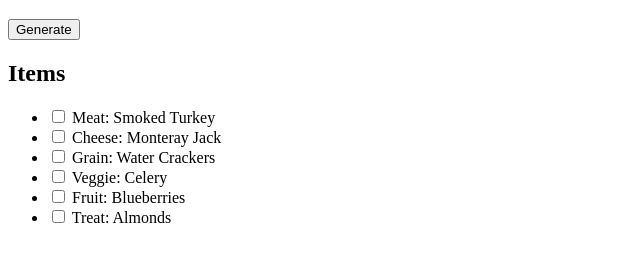
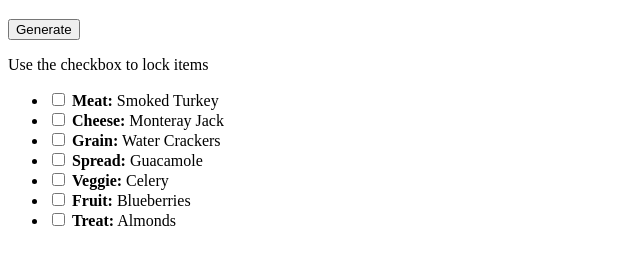
Before and after one commit to darnocer/lunch, a website: page index.html in a window 1280 px wide. Both pictures are taken after a click on the button "Generate". Shown: the part 61-326 px from the top of the page, without its empty margins (0-640 px from the left). Drawn offline with Linux system fonts and the light colour scheme.

Commit message:
add spread item

```diff
--- a/data.json
+++ b/data.json
@@ -18,7 +18,7 @@
   },
   "grain": {
     "items": ["buttery crackers", "water crackers", "pita chips", "crostini"],
-    "include": false
+    "include": true
   },
   "meat": {
     "items": ["pepperoni", "ham", "smoked turkey", "salami"],
@@ -26,7 +26,7 @@
   },
   "cheese": {
     "items": ["brie", "cheddar", "gouda", "monteray jack", "harvati"],
-    "include": false
+    "include": true
   },
   "spread": {
     "items": [
@@ -37,7 +37,7 @@
       "guacamole",
       "cheese spread"
     ],
-    "include": false
+    "include": true
   },
   "treat": {
     "items": [
@@ -56,6 +56,6 @@
       "Peanut Butter Cup",
       "Granola Bites"
     ],
-    "include": false
+    "include": true
   }
 }
--- a/index.html
+++ b/index.html
@@ -9,30 +9,34 @@
   <body>
     <h1>What's for lunch?</h1>
     <button id="generate-btn">Generate</button>
-    <h2>Items</h2>
+    <p>Use the checkbox to lock items</p>
     <ul id="items">
       <li id="meat">
-        <input type="checkbox" id="meat-lock" /> Meat:
+        <input type="checkbox" id="meat-lock" /> <strong>Meat:</strong>
         <span class="generatedItem" id="meat-item"></span>
       </li>
       <li id="cheese">
-        <input type="checkbox" id="cheese-lock" /> Cheese:
+        <input type="checkbox" id="cheese-lock" /> <strong>Cheese:</strong>
         <span class="generatedItem" id="cheese-item"></span>
       </li>
       <li id="grains">
-        <input type="checkbox" id="grain-lock" /> Grain:
+        <input type="checkbox" id="grain-lock" /> <strong>Grain:</strong>
         <span class="generatedItem" id="grain-item"></span>
       </li>
+      <li id="spread">
+        <input type="checkbox" id="spread-lock" /> <strong>Spread:</strong>
+        <span class="generatedItem" id="spread-item"></span>
+      </li>
       <li id="veggie">
-        <input type="checkbox" id="veggie-lock" /> Veggie:
+        <input type="checkbox" id="veggie-lock" /> <strong>Veggie:</strong>
         <span class="generatedItem" id="veggie-item"></span>
       </li>
       <li id="fruit">
-        <input type="checkbox" id="fruit-lock" /> Fruit:
+        <input type="checkbox" id="fruit-lock" /> <strong>Fruit:</strong>
         <span class="generatedItem" id="fruit-item"></span>
       </li>
       <li id="treat">
-        <input type="checkbox" id="treat-lock" /> Treat:
+        <input type="checkbox" id="treat-lock" /> <strong>Treat:</strong>
         <span class="generatedItem" id="treat-item"></span>
       </li>
     </ul>
--- a/index.js
+++ b/index.js
@@ -5,6 +5,7 @@ document.addEventListener("DOMContentLoaded", (event) => {
   let grainItemSelect = document.querySelector("#grain-item");
   let cheeseItemSelect = document.querySelector("#cheese-item");
   let treatItemSelect = document.querySelector("#treat-item");
+  let spreadItemSelect = document.querySelector("#spread-item");
 
   function init() {
     fruitItemSelect.innerHTML = "";
@@ -13,6 +14,7 @@ document.addEventListener("DOMContentLoaded", (event) => {
     grainItemSelect.innerHTML = "";
     cheeseItemSelect.innerHTML = "";
     treatItemSelect.innerHTML = "";
+    spreadItemSelect.innerHTML = "";
   }
 
   init();
@@ -45,7 +47,6 @@ document.addEventListener("DOMContentLoaded", (event) => {
     console.log("data: ", data);
 
     const lunchFruit = getRandomItem(data.fruit.items);
-
     if (!document.querySelector("#fruit-lock").checked) {
       fruitItemSelect.innerHTML = lunchFruit;
     }
@@ -75,10 +76,10 @@ document.addEventListener("DOMContentLoaded", (event) => {
       treatItemSelect.innerHTML = lunchTreat;
     }
 
-    let lunchArr = [];
-    lunchArr.push(lunchFruit, lunchMeat, lunchVeggie, lunchGrain, lunchCheese);
-    console.log(lunchArr);
-    return lunchArr;
+    const lunchSpread = getRandomItem(data.spread.items);
+    if (!document.querySelector("#spread-lock").checked) {
+      spreadItemSelect.innerHTML = lunchSpread;
+    }
   }
 
   // EVENT LISTENERS
```
